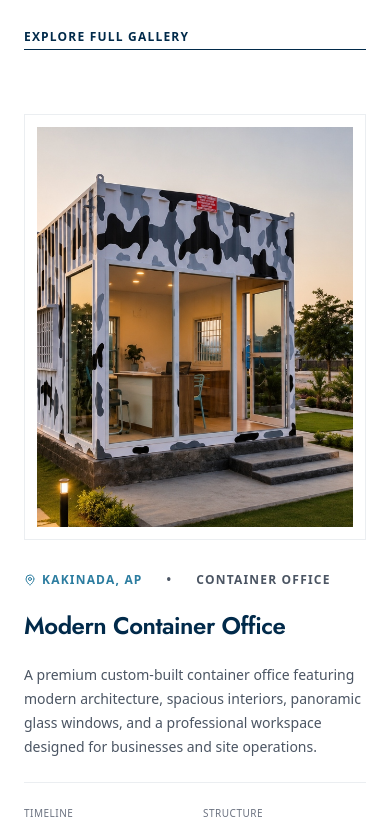
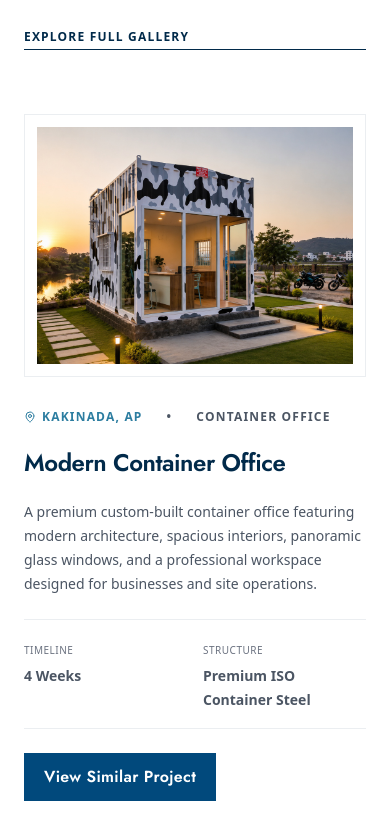
Before and after one commit to JabeerShaik786/indianatraderskkd, a Next.js app: page /indianatraderskkd/ in a window 390 px wide. Shown: the part 5832-6663 px from the top of the page. Built offline with nearby package versions, Linux system fonts and the light colour scheme.

Commit message:
style: switch project showcase images to contain fit on mobile

```diff
--- a/src/app/page.tsx
+++ b/src/app/page.tsx
@@ -475,7 +475,7 @@ export default function Home() {
                       whileInView="visible"
                       viewport={{ once: true }}
                       variants={imageReveal}
-                      className="w-full h-[400px] object-cover transition-transform duration-300 group-hover:scale-[1.02]"
+                      className="w-full h-auto lg:h-[400px] object-contain lg:object-cover transition-transform duration-300 group-hover:scale-[1.02]"
                     />
                   </div>
                 </div>
```
